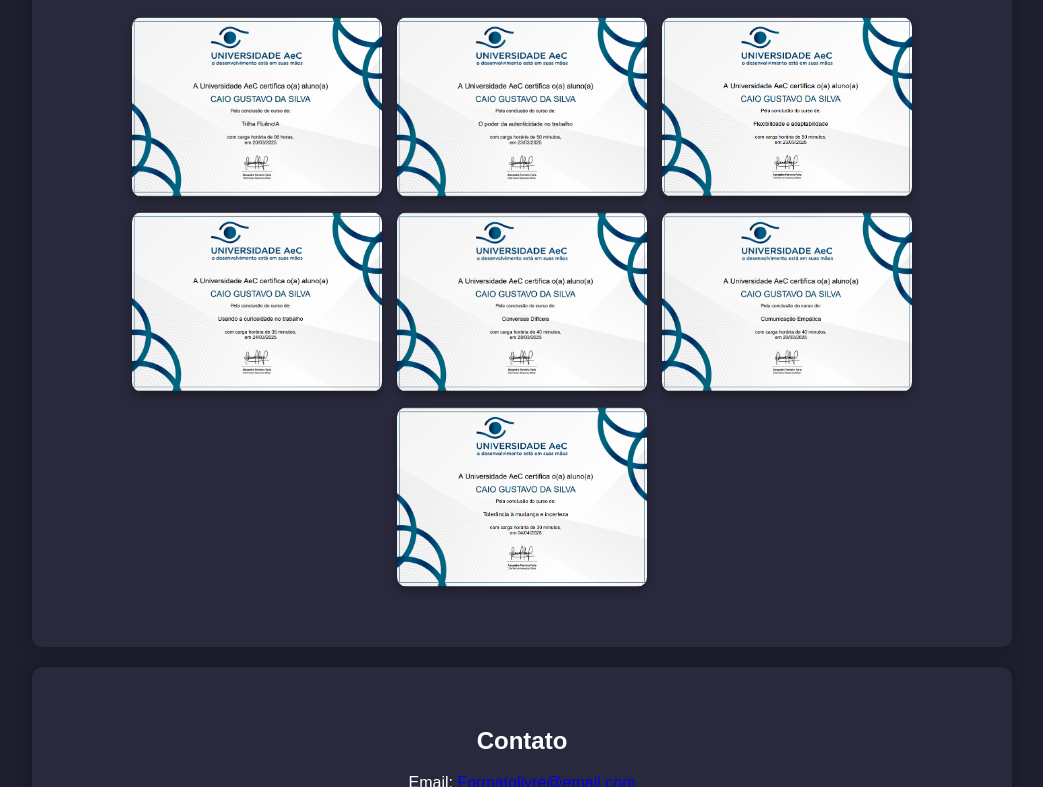
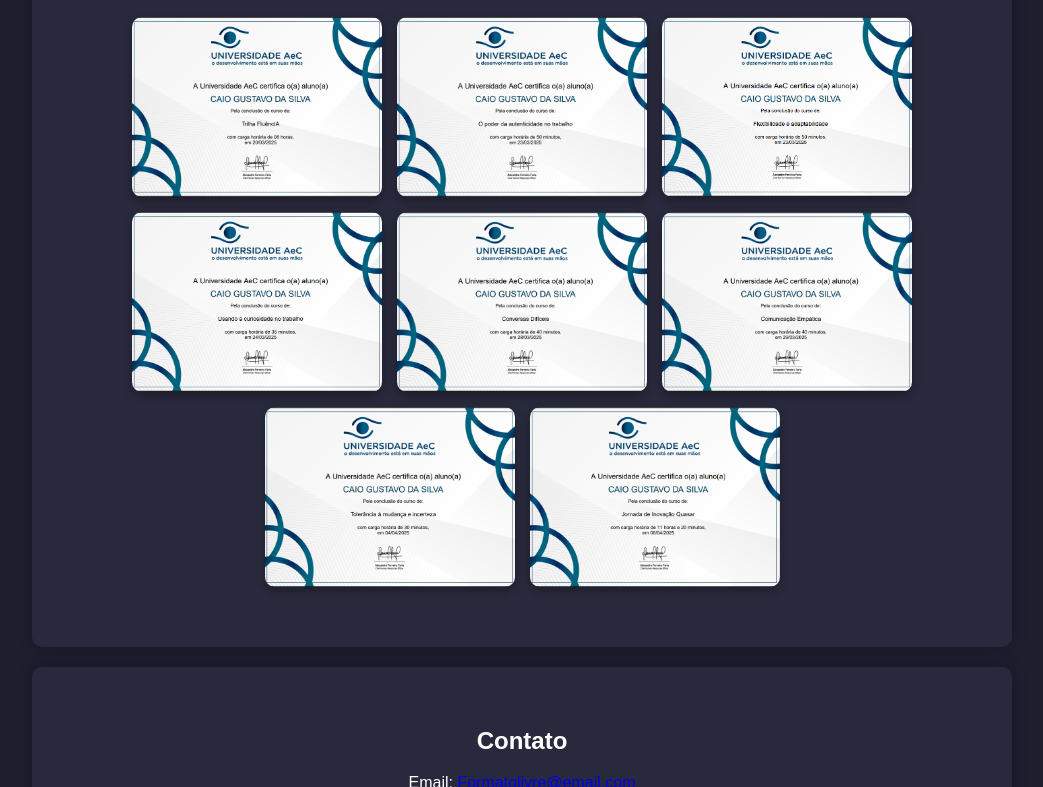
Before and after one commit to kaiobrl/portfolio-aec, a plain HTML site: page index.html in a window 1280 px wide. Shown: the part 467-1254 px from the top of the page, without its empty margins (118-1161 px from the left). Drawn offline with Linux system fonts and the light colour scheme.

Commit message:
8 img
galeria img

```diff
--- a/index.html
+++ b/index.html
@@ -35,6 +35,7 @@
         <img src="./img/aec5.png" alt="Imagem 5" onclick="abrirModal(this)" />
         <img src="./img/aec6.png" alt="Imagem 6" onclick="abrirModal(this)" />
         <img src="./img/aec7.png" alt="Imagem 7" onclick="abrirModal(this)" />
+        <img src="./img/aec8.png" alt="Imagem 8" onclick="abrirModal(this)" />
       </div>
     </section>
 
```
Also changed, not shown: img/aec8.png (added).
